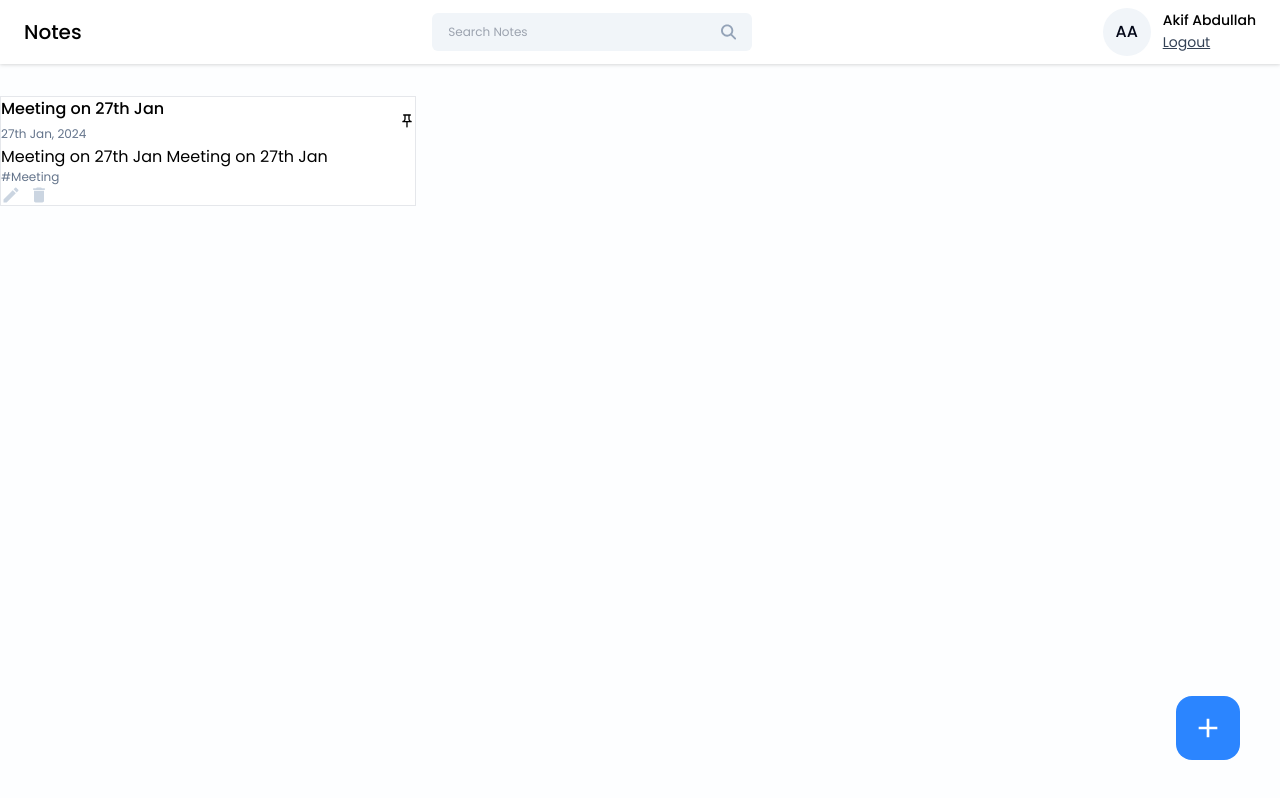
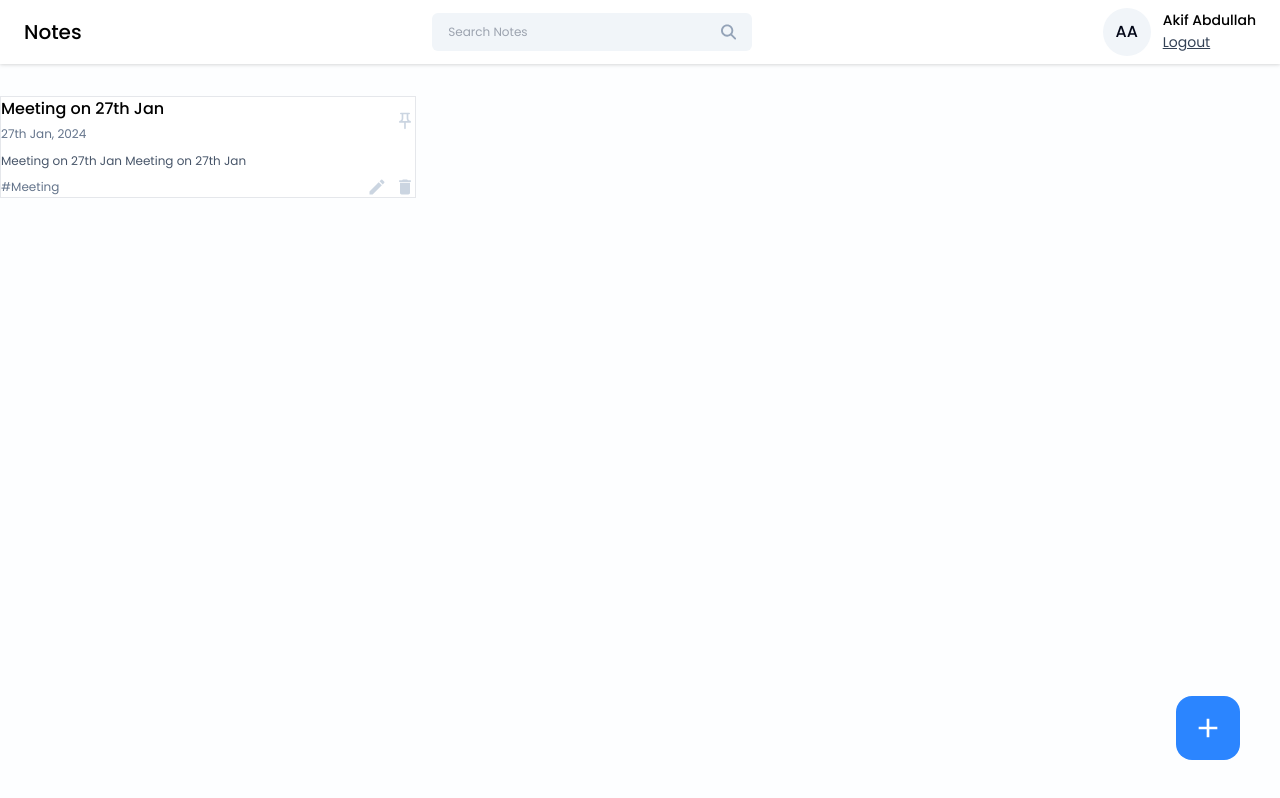
Before and after one commit to Akifcdr/notetakingapp, a React (Vite) app in the folder frontend/notes-app/: page /dashboard in a window 1280 px wide. Built offline with nearby package versions, Linux system fonts and the light colour scheme.

Commit message:
added css for pin icon and added pin icon

```diff
--- a/frontend/notes-app/src/components/cards/NoteCard.jsx
+++ b/frontend/notes-app/src/components/cards/NoteCard.jsx
@@ -9,10 +9,10 @@
                 <h6 className='test-sm font-medium'>{title}</h6>
                 <span className='text-xs text-slate-500'>{date}</span>
             </div>
-            <MdOutlinePushPin className="" onClick={onPinNote}/>
+            <MdOutlinePushPin className={`icon-btn ${isPinned ? 'text-primary':'text-slate-300'}`} onClick={onPinNote}/>
         </div>
-        <p className=''>{content?.slice(0,60)}</p>
-        <div className=''>
+        <p className='text-xs text-slate-600 mt-2'>{content?.slice(0,60)}</p>
+        <div className='flex items-center justify-between mt-2'>
             <div className='text-xs text-slate-500'>{tags}</div>
             <div className='flex items-center gap-2'>
                 <MdCreate
```
